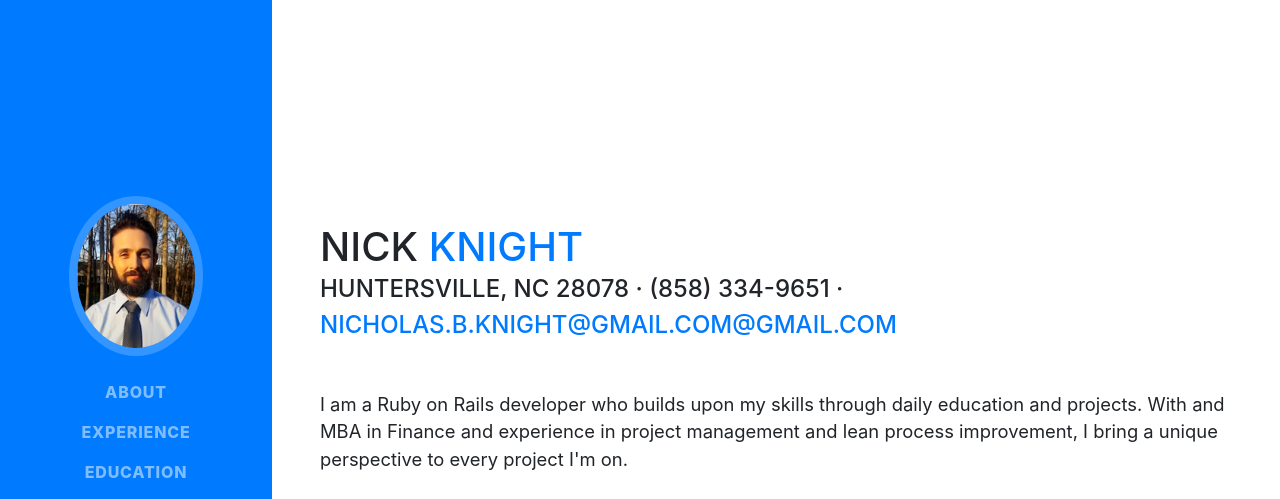
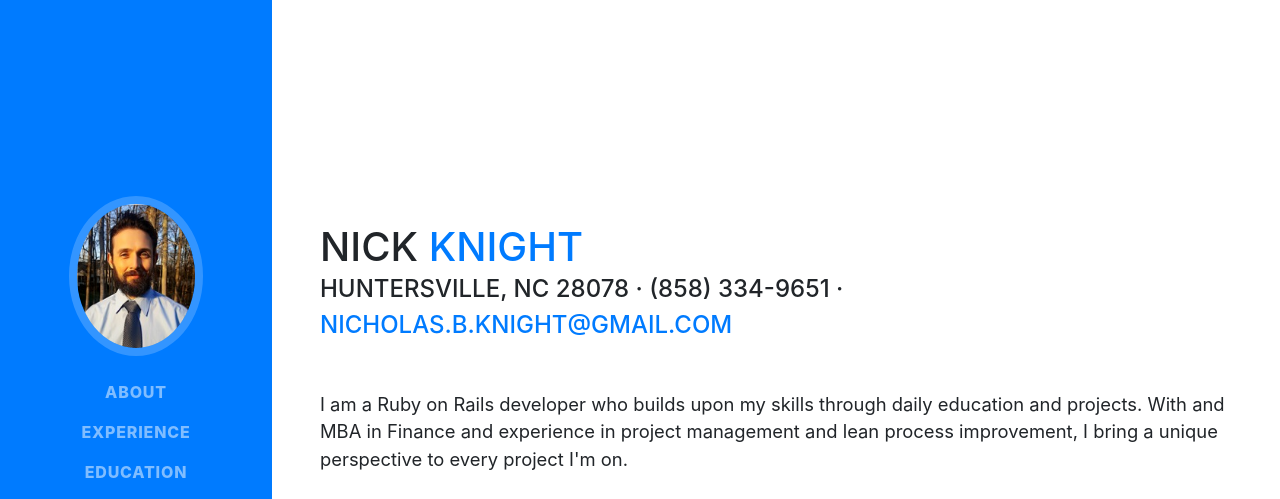
Before and after one commit to nbknight-zz/nbknight, a website with bundled scripts: page index.html in a window 1280 px wide. Shown: the top 499 px of the page. Built offline with nearby package versions, Linux system fonts and the light colour scheme; a web font is replaced by a local one.

Commit message:
Fix email address

```diff
--- a/index.html
+++ b/index.html
@@ -67,7 +67,7 @@
             <span class="text-primary">Knight</span>
           </h1>
           <div class="subheading mb-5">Huntersville, NC 28078 · (858) 334-9651 ·
-            <a href="mailto:nicholas.b.knight@gmail.com@gmail.com">nicholas.b.knight@gmail.com@gmail.com</a>
+            <a href="mailto:nicholas.b.knight@gmail.com">nicholas.b.knight@gmail.com</a>
           </div>
           <p class="lead mb-5">I am a Ruby on Rails developer who builds upon my skills through daily education and projects. With and MBA in Finance and experience in project management and lean process improvement, I bring a unique perspective to every project I'm on.</p>
           <div class="social-icons">
```
